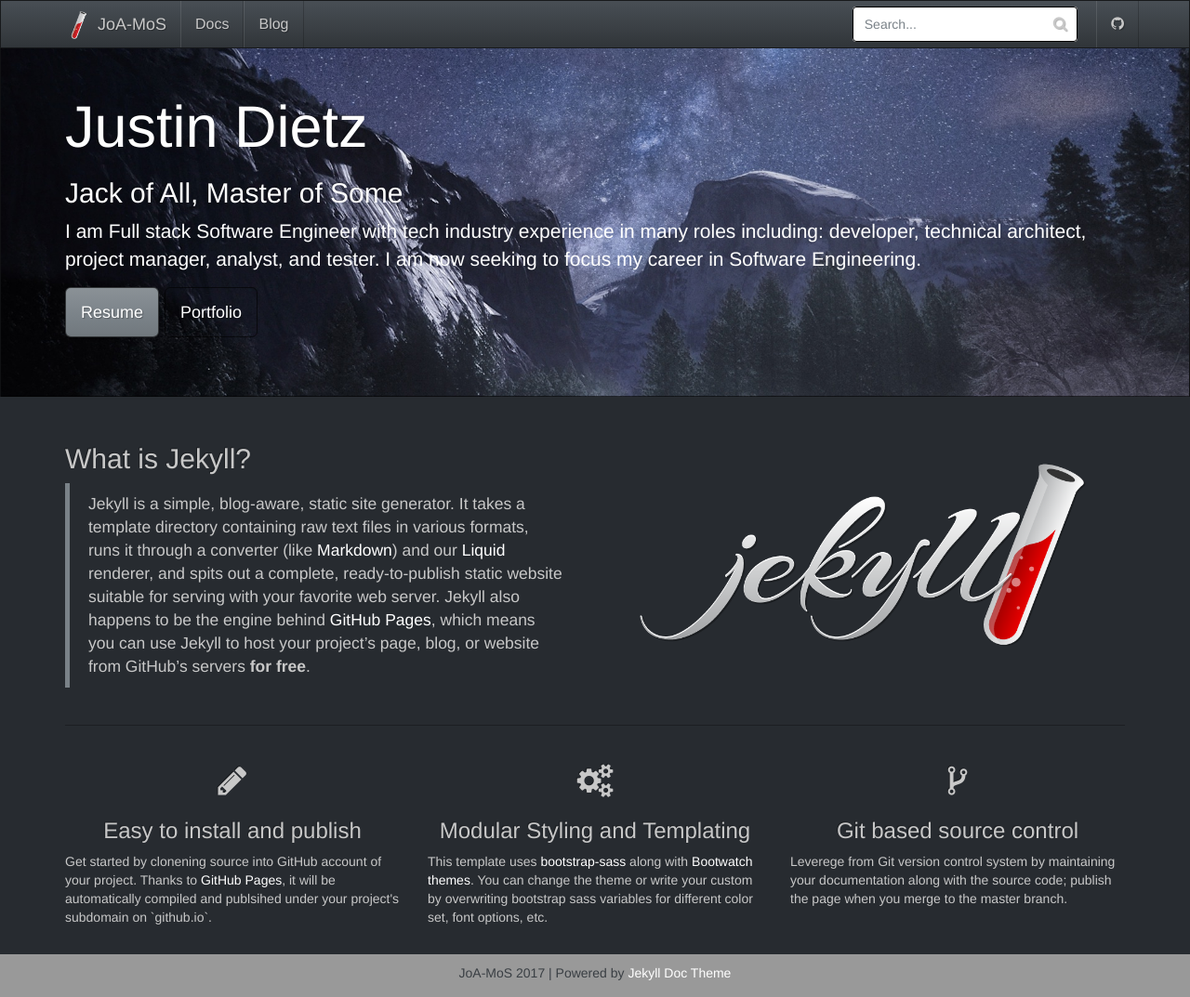
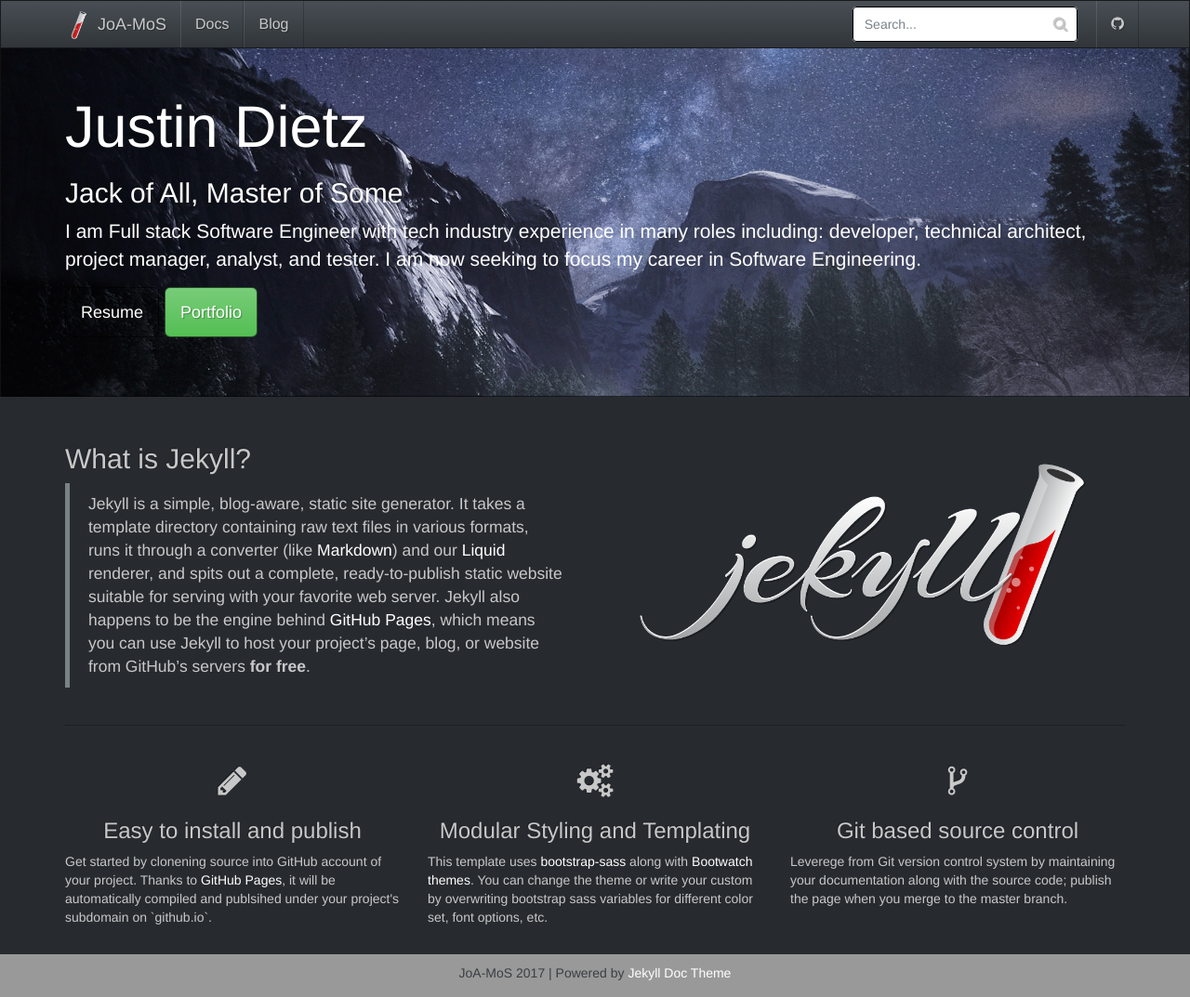
Before and after one commit to JoA-MoS/JoA-MoS.github.io, a Jekyll site: the page built from index.html, in a window 1280 px wide and 1073 px high. Shown: the whole window at 93% size. Built offline with Jekyll 4.4.1, drawn with Linux system fonts in a browser that asks for light colours; nearby versions of some CDN libraries.

Commit message:
button collors and new window for resume.

```diff
--- a/index.html
+++ b/index.html
@@ -8,8 +8,8 @@
         <h2>Jack of All, Master of Some</h2>
         <p>I am Full stack Software Engineer with tech industry experience in many roles including: developer, technical architect,
             project manager, analyst, and tester. I am now seeking to focus my career in Software Engineering.</p>
-        <p><a class="btn btn-primary btn-lg" href="{{ " /resume/ " | prepend: site.baseurl }}" role="button">Resume</a>
-            <a class="btn btn-secondary btn-lg" href="{{ " /portfolio/ " | prepend: site.baseurl }}" role="button">Portfolio</a></p>
+        <p><a class="btn btn-ingo btn-lg" href="{{ " /resume/ " | prepend: site.baseurl }}" role="button" target="_top">Resume</a>
+            <a class="btn btn-success btn-lg" href="{{ " /portfolio/ " | prepend: site.baseurl }}" role="button">Portfolio</a></p>
     </div>
 </div>
 
```
